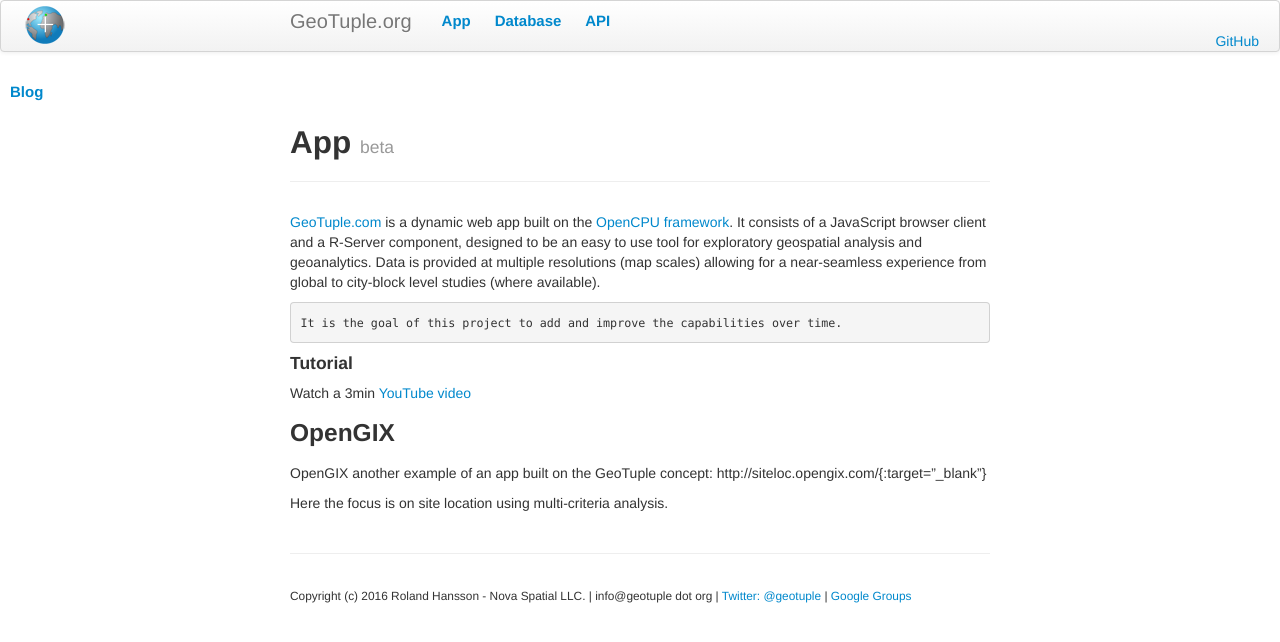
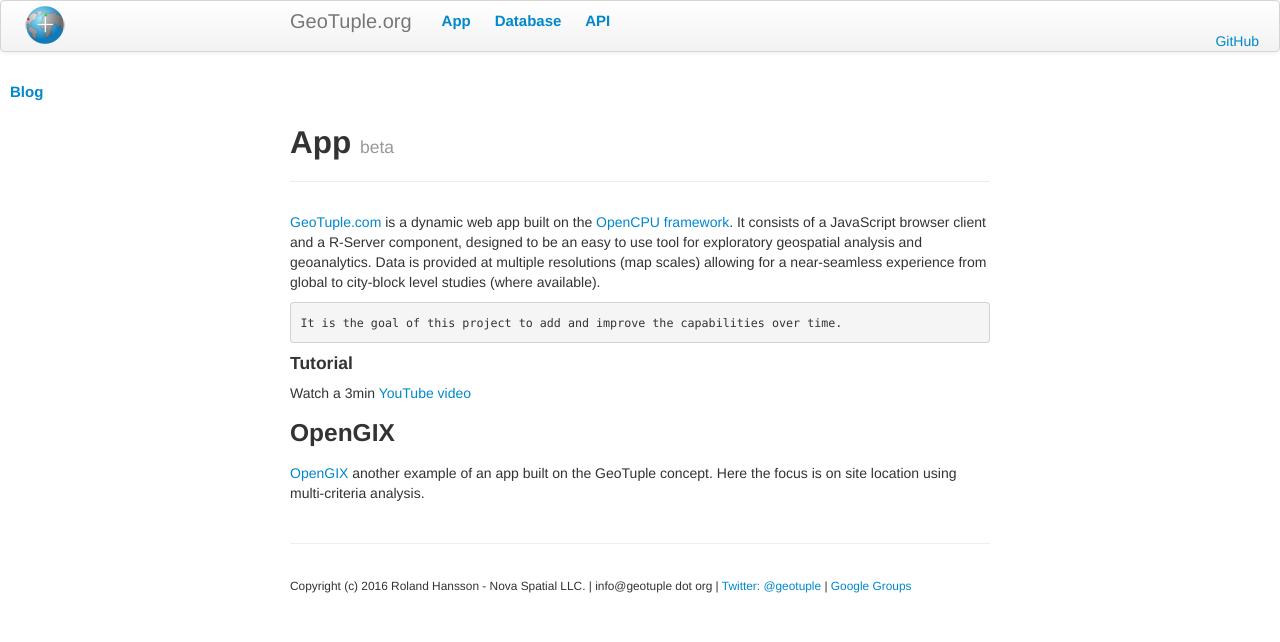
Before and after one commit to rhansson/geotuple, a Jekyll site: the page built from docs/pages/app.md, in a window 1280 px wide. Shown: the top 642 px of the page. Built offline with Jekyll 4.4.1, drawn with Linux system fonts in a browser that asks for light colours.

Commit message:
Update app.md

```diff
--- a/docs/pages/app.md
+++ b/docs/pages/app.md
@@ -16,6 +16,4 @@
 Watch a 3min [YouTube video](https://www.youtube.com/watch?v=28q8NEw2cM8&feature=youtu.be){:target="_blank"}
 
 ### OpenGIX
-OpenGIX another example of an app built on the GeoTuple concept: http://siteloc.opengix.com/{:target="_blank"}
-
-Here the focus is on site location using multi-criteria analysis.
+[OpenGIX](http://siteloc.opengix.com/){:target="_blank"} another example of an app built on the GeoTuple concept. Here the focus is on site location using multi-criteria analysis.
```
